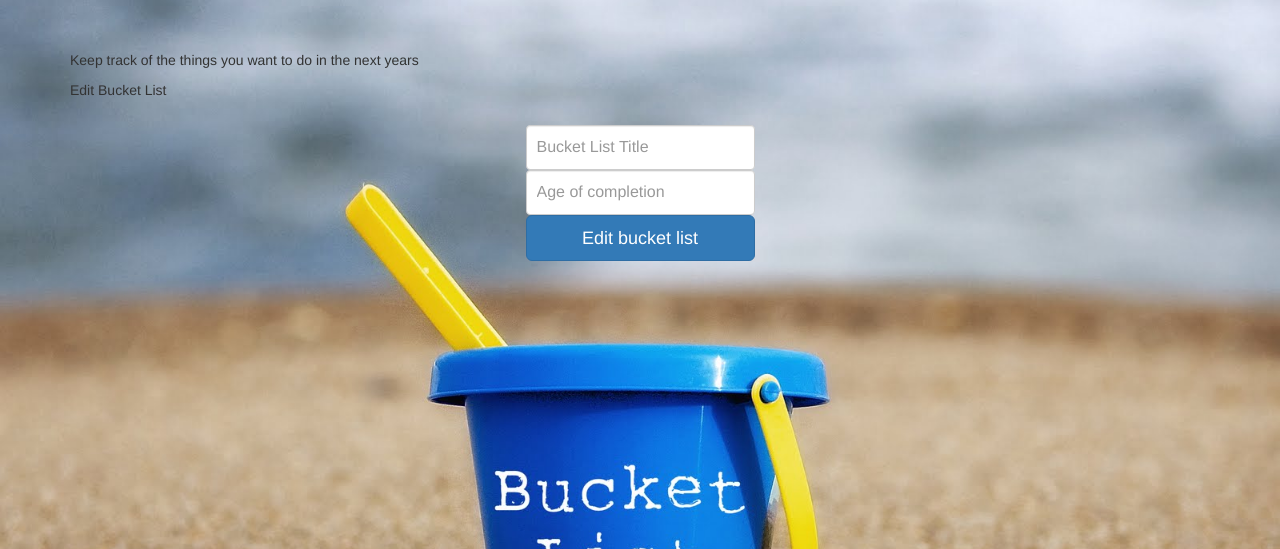
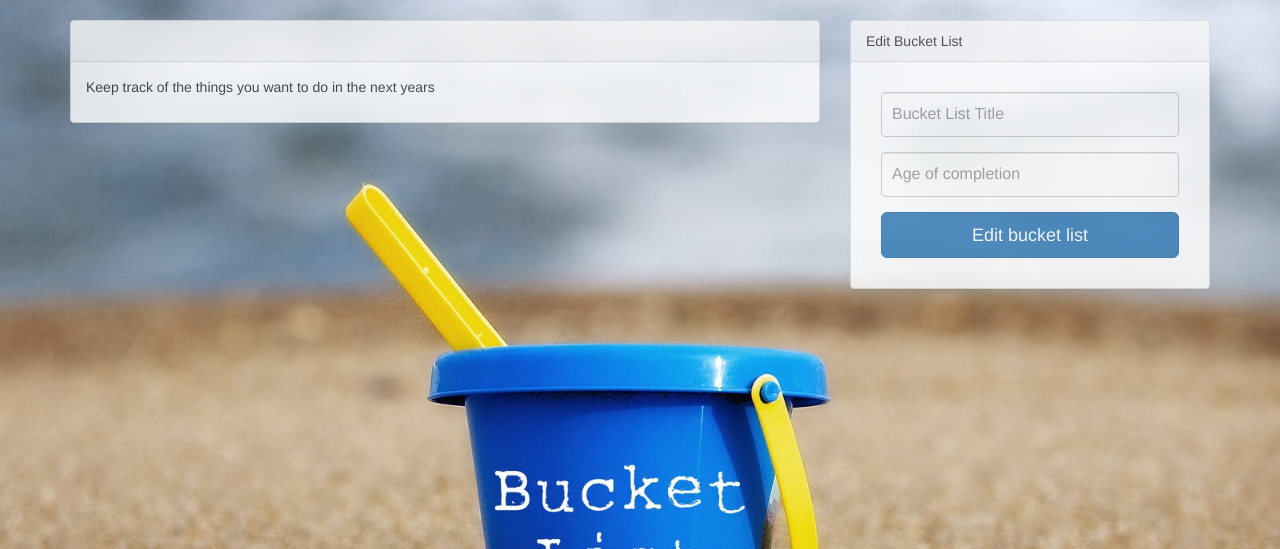
Before and after one commit to Descartess/BucketList, a Flask app: template app/templates/editBucketList.html in a window 1280 px wide. Shown: the part 52-601 px from the top of the page. Run offline with Flask 2, Linux system fonts and the light colour scheme; the template is opened without the code that fills it, so the values that code supplies are empty; some libraries are stand-ins or nearby versions.

Commit message:
Add UI improvements

```diff
--- a/app/templates/editBucketList.html
+++ b/app/templates/editBucketList.html
@@ -1,19 +1,40 @@
 {% extends "base_2.html" %}
 {% block title %} Home {% endblock %}
 {% block body %}
+    <div class="row">
+        <div class="col-sm-8">
+            <div class="panel panel-default">
+                <div class="panel-heading">
                     <h2>{{ data.username }}</h2>
-    <div class="subtitle">
+                </div>
+                <div class="panel-body">
                     <p> Keep track of the things you want to do in the next years</p>
-        <p> Edit Bucket List </p>
                 </div>
+
+        </div>
+        </div>
+        <div class="col-sm-4">
+            <div class="panel panel-default">
+                <div class="panel-heading">
+                    Edit Bucket List
+                </div>
+                <div class="panel-body">
                     <form class="form-signin" method="POST" action="{{url_for('app_blueprint.editbucketlist',b_id = b_id)}}">
                         <label class="sr-only" for="bucketlist" > Edit Bucket List </label>
                         <input type="text" class="form-control" value="{{data.bucket_lists[b_id].name}}" id="b_listname" placeholder="Bucket List Title" name="b_listname" required>
+                        <div class="form-spacing">
                             <label class="sr-only" for="bucketlist" > Enter Age to be completed by:</label>
                             <input type="number" class="form-control" value="{{data.bucket_lists[b_id].completed_by}}" id="email" placeholder="Age of completion" name="completed_by" required>
+                        </div>
+                        <div class="form-spacing">
                             <button type="submit" class="btn btn-lg btn-primary btn-block">
                                 Edit bucket list
                             </button>
+                        </div>
                     </form>
+                </div>
+            </div>
+        </div>
+    </div>
 
   {% endblock %}
```
Lines whose indentation alone changed are shown as unchanged.
